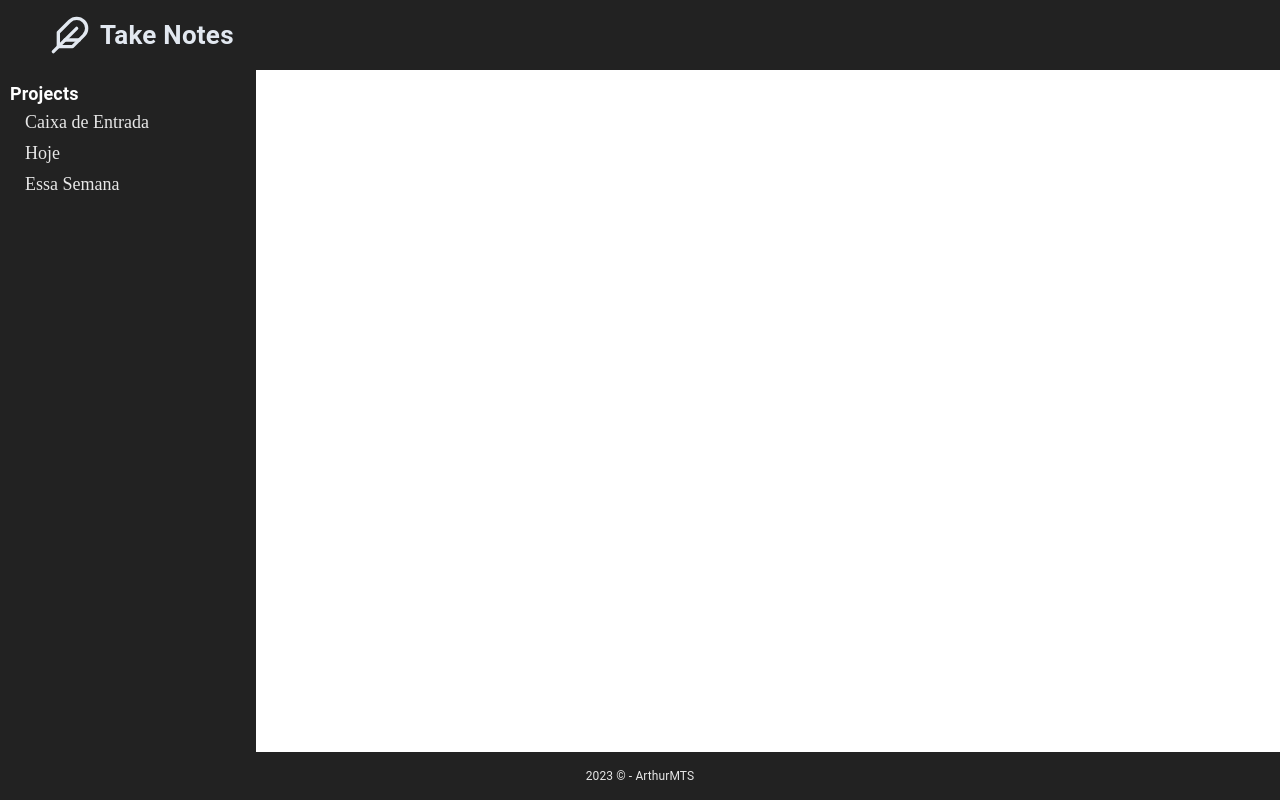
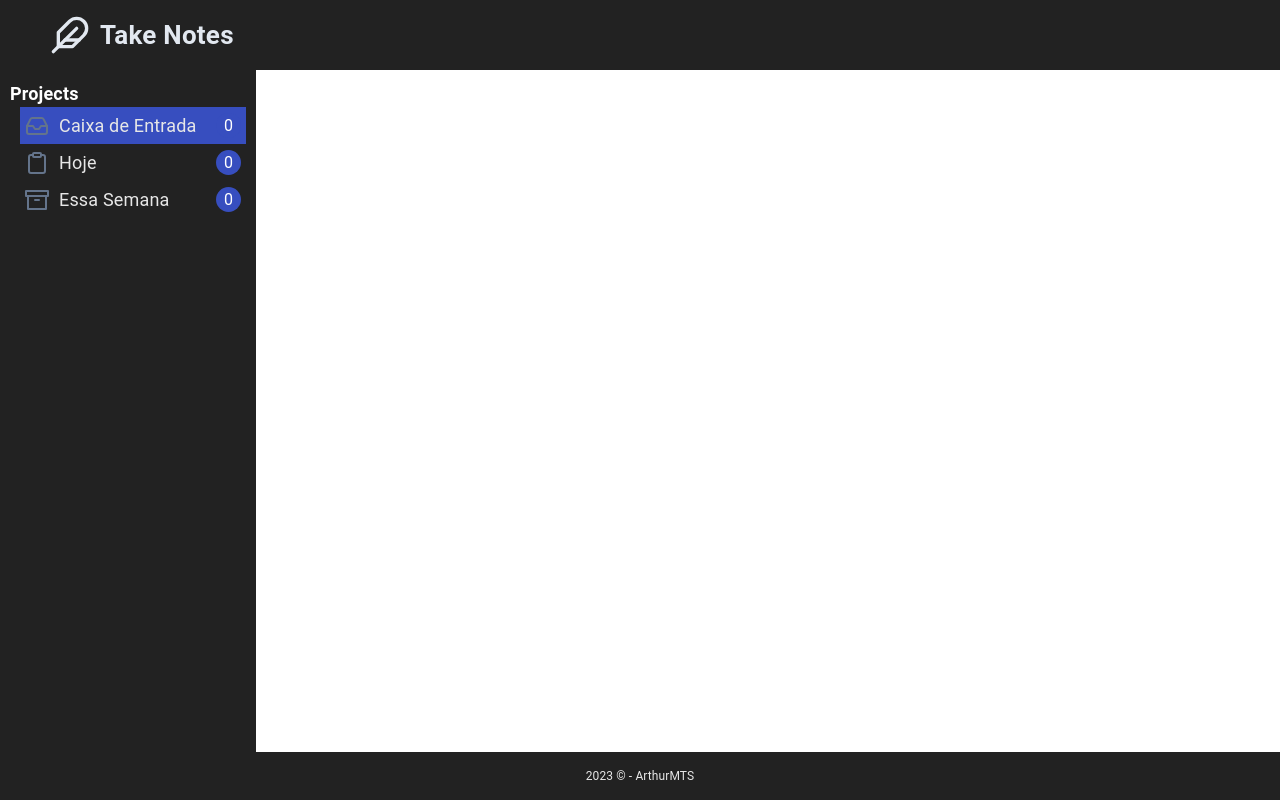
Before and after one commit to ArthurMTS/take-notes, a React (Vite) app: page / in a window 1280 px wide. Built offline with nearby package versions, Linux system fonts and the light colour scheme.

Commit message:
chore: listagem de projetos

```diff
--- a/src/components/Menu/Menu.styles.ts
+++ b/src/components/Menu/Menu.styles.ts
@@ -19,20 +19,5 @@ export const MenuTitle = styled(Typography)({
 });
 
 export const MenuList = styled("ul")({
-  marginLeft: 20,
+  margin: "0 10px 10px 20px",
 });
-
-export const MenuProject = styled("li")({
-  fontSize: 18,
-  listStyle: "none",
-  color: "#E7E7E7",
-  padding: 5,
-  cursor: "pointer",
-  "&:last": {
-    marginBottom: 10,
-  },
-  "&:hover:before": {
-    content: '"🖊️ "',
-
-  },
-});
--- a/src/components/Menu/Menu.tsx
+++ b/src/components/Menu/Menu.tsx
@@ -1,26 +1,68 @@
+import React from "react";
+import { useSelector, useDispatch } from "react-redux";
+
 import { RootState } from "@/store";
-import { useSelector } from "react-redux";
-import React from "react";
-
-
-import { MenuBox, MenuList, MenuProject, MenuTitle } from "./Menu.styles";
+import { changeProject } from "@/store/projectSlicer";
+import { MenuBox, MenuList, MenuTitle } from "./Menu.styles";
+import { MenuItem } from "@/components/MenuItem";
+import InboxIcon from "@/assets/icons/inbox.svg";
+import ClipboardIcon from "@/assets/icons/clipboard.svg";
+import ArchiveIcon from "@/assets/icons/archive.svg";
+import TargetIcon from "@/assets/icons/target.svg";
 
 export const Menu: React.FC = () => {
-  const projects = useSelector((state: RootState) => state.projects.projects);
+  const activeProject = useSelector((state: RootState) => state.projects.activeProject);
+  const [inbox, today, week, ...projects] = useSelector(
+    (state: RootState) => state.projects.projects,
+  );
+  const dispatch = useDispatch();
+
+  const onProjectListItemClick = (id: number) => {
+    dispatch(changeProject(id));
+  };
 
   return (
     <MenuBox>
       <MenuTitle>Projects</MenuTitle>
       <MenuList>
-        {
-          projects.map(project =>
-            <MenuProject
-              key={project.id}
-            >
-              {project.title}
-            </MenuProject>
-          )
-        }
+        <MenuItem
+          key={inbox.id}
+          active={activeProject === inbox.id}
+          icon={InboxIcon}
+          title={inbox.title}
+          quantity={inbox.tasks.length}
+          canBeDeleted={inbox.deletable}
+          onClick={() => onProjectListItemClick(inbox.id)}
+        />
+        <MenuItem
+          key={today.id}
+          active={activeProject === today.id}
+          icon={ClipboardIcon}
+          title={today.title}
+          quantity={today.tasks.length}
+          canBeDeleted={today.deletable}
+          onClick={() => onProjectListItemClick(today.id)}
+        />
+        <MenuItem
+          key={week.id}
+          active={activeProject === week.id}
+          icon={ArchiveIcon}
+          title={week.title}
+          quantity={week.tasks.length}
+          canBeDeleted={week.deletable}
+          onClick={() => onProjectListItemClick(week.id)}
+        />
+        {projects.map(project => (
+          <MenuItem
+            key={project.id}
+            active={activeProject === project.id}
+            icon={TargetIcon}
+            title={project.title}
+            quantity={project.tasks.length}
+            canBeDeleted={project.deletable}
+            onClick={() => onProjectListItemClick(project.id)}
+          />
+        ))}
       </MenuList>
     </MenuBox>
   );
--- /dev/null
+++ b/src/components/MenuItem/MenuItem.styles.ts
@@ -0,0 +1,52 @@
+import { Typography } from "@mui/material";
+import { styled } from "@mui/system";
+
+export const ItemWrapper = styled("li")({
+  listStyle: "none",
+  padding: 5,
+  cursor: "pointer",
+  "&:last": {
+    marginBottom: 10,
+  },
+  display: "flex",
+  alignItems: "center",
+  justifyContent: "space-between",
+  transition: "all .2s",
+  "&:hover": {
+    backgroundColor: "#374ebf",
+  },
+  "&.active": {
+    backgroundColor: "#374ebf",
+  },
+});
+
+export const Div = styled("div")({
+  display: "flex",
+  alignItems: "center",
+  gap: 10,
+});
+
+export const ItemIcon = styled("img")({
+
+});
+
+export const ItemTitle = styled(Typography)({
+  fontSize: 18,
+  color: "#E7E7E7",
+});
+
+export const ItemQuantity = styled(Typography)({
+  width: 25,
+  height: 25,
+  color: "#FFF",
+  backgroundColor: "#374ebf",
+  padding: 2,
+  borderRadius: "50%",
+  display: "flex",
+  alignItems: "center",
+  justifyContent: "center",
+});
+
+export const ItemDeleteButton = styled("img")({
+
+});
--- /dev/null
+++ b/src/components/MenuItem/MenuItem.tsx
@@ -0,0 +1,42 @@
+import React from "react";
+
+import {
+  Div,
+  ItemDeleteButton,
+  ItemIcon,
+  ItemQuantity,
+  ItemTitle,
+  ItemWrapper,
+} from "./MenuItem.styles";
+import TrashIcon from "@/assets/icons/trash.svg";
+
+interface MenuItemProps {
+  active: boolean;
+  icon: string;
+  title: string;
+  quantity: number;
+  canBeDeleted: boolean;
+  onClick: () => void;
+}
+
+export const MenuItem: React.FC<MenuItemProps> = ({
+  active,
+  title,
+  icon,
+  quantity,
+  canBeDeleted,
+  onClick,
+}) => {
+  return (
+    <ItemWrapper className={active ? "active" : ""} onClick={onClick}>
+      <Div>
+        <ItemIcon src={icon} />
+        <ItemTitle>{title}</ItemTitle>
+      </Div>
+      <Div>
+        <ItemQuantity>{quantity}</ItemQuantity>
+        {canBeDeleted ? <ItemDeleteButton src={TrashIcon} /> : ""}
+      </Div>
+    </ItemWrapper>
+  );
+};
--- /dev/null
+++ b/src/components/MenuItem/index.ts
@@ -0,0 +1 @@
+export { MenuItem } from "./MenuItem";
--- a/src/store/projectSlicer.ts
+++ b/src/store/projectSlicer.ts
@@ -5,6 +5,7 @@ import { uniqueID } from "@/utils/generateId";
 
 const initialState = {
   nextId: 3,
+  activeProject: 0,
   projects: [
     { id: 0, title: "Caixa de Entrada", tasks: [] as NoteData[], deletable: false },
     { id: 1, title: "Hoje", tasks: [] as NoteData[], deletable: false },
@@ -38,6 +39,9 @@ const projectSlicer = createSlice({
     },
     removeProject: (state, { payload }) => {
       state.projects = state.projects.filter(project => project.id !== payload);
+    },
+    changeProject: (state, { payload }) => {
+      state.activeProject = payload;
     },
     addTask: (state, { payload }) => {
       state.projects = state.projects.map(project => {
@@ -90,6 +94,7 @@ export const {
   addProject,
   updateProject,
   removeProject,
+  changeProject,
   addTask,
   updateTask,
   removeTask,
```
